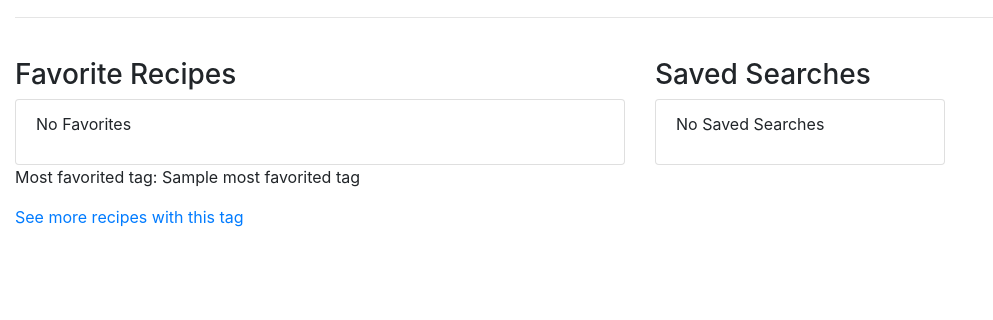
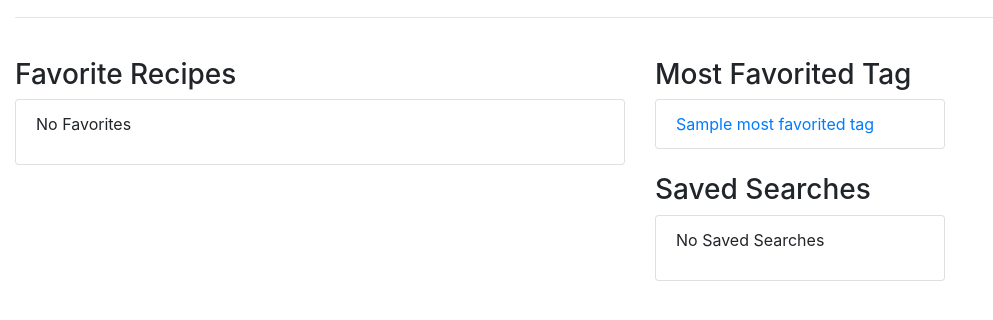
Before and after one commit to BradleyAllanDavis/CookbookDjango, a Django app: template templates/cookbook/user_profile.html in a window 1280 px wide. Shown: the part 138-458 px from the top of the page, without its empty margins (0-993 px from the left). Run offline with Django 3.2, Linux system fonts and the light colour scheme; the template is opened without the code that fills it: most values are stand-ins (such as "Sample title", 1, 10 or a date in 2020); form fields are guessed from the names that the template uses; some libraries are stand-ins or nearby versions.

Commit message:
Update template view to add favorited tag

```diff
--- a/templates/cookbook/user_profile.html
+++ b/templates/cookbook/user_profile.html
@@ -29,8 +29,26 @@
   </div>
   <!-- Favorited Recipes -->
 
-  <!-- Saved Searches -->
   <div class="col-md-3">
+
+    <!-- Most favorited tag -->
+    <h3>Most Favorited Tag</h3>
+    <ul class="list-group">
+      {% if most_favorited_tag.tag_name %}
+      <div class="list-group-item">
+        <a href="{% url 'cookbook:tag_search' most_favorited_tag.tag_name %}">
+          {{ most_favorited_tag.tag_name }}</a>
+      </div>
+      <!-- <p>Click to see more recipes with this tag</p> -->
+      {% else %}
+      <div class="list-group-item">
+        <p>No Favorites</p>
+      </div>
+      {% endif %}
+    </ul><br>
+    <!-- Most favorited tag -->
+
+    <!-- Saved Searches -->
     <h3>Saved Searches</h3>
     <ul class="list-group">
       {% if user.savedsearch_set.all %}
@@ -52,14 +70,10 @@
       </div>
       {% endif %}
     </ul>
+    <!-- Saved Searches -->
+
   </div>
-  <!-- Saved Searches -->
 
 </div>
 
-{% if most_favorited_tag.tag_name %}
-<p>Most favorited tag: {{ most_favorited_tag.tag_name }}</p>
-<a href="{% url 'cookbook:tag_search' most_favorited_tag.tag_name %}">
-         See more recipes with this tag</a>
-{% endif %}
 {% endblock content %}
```
